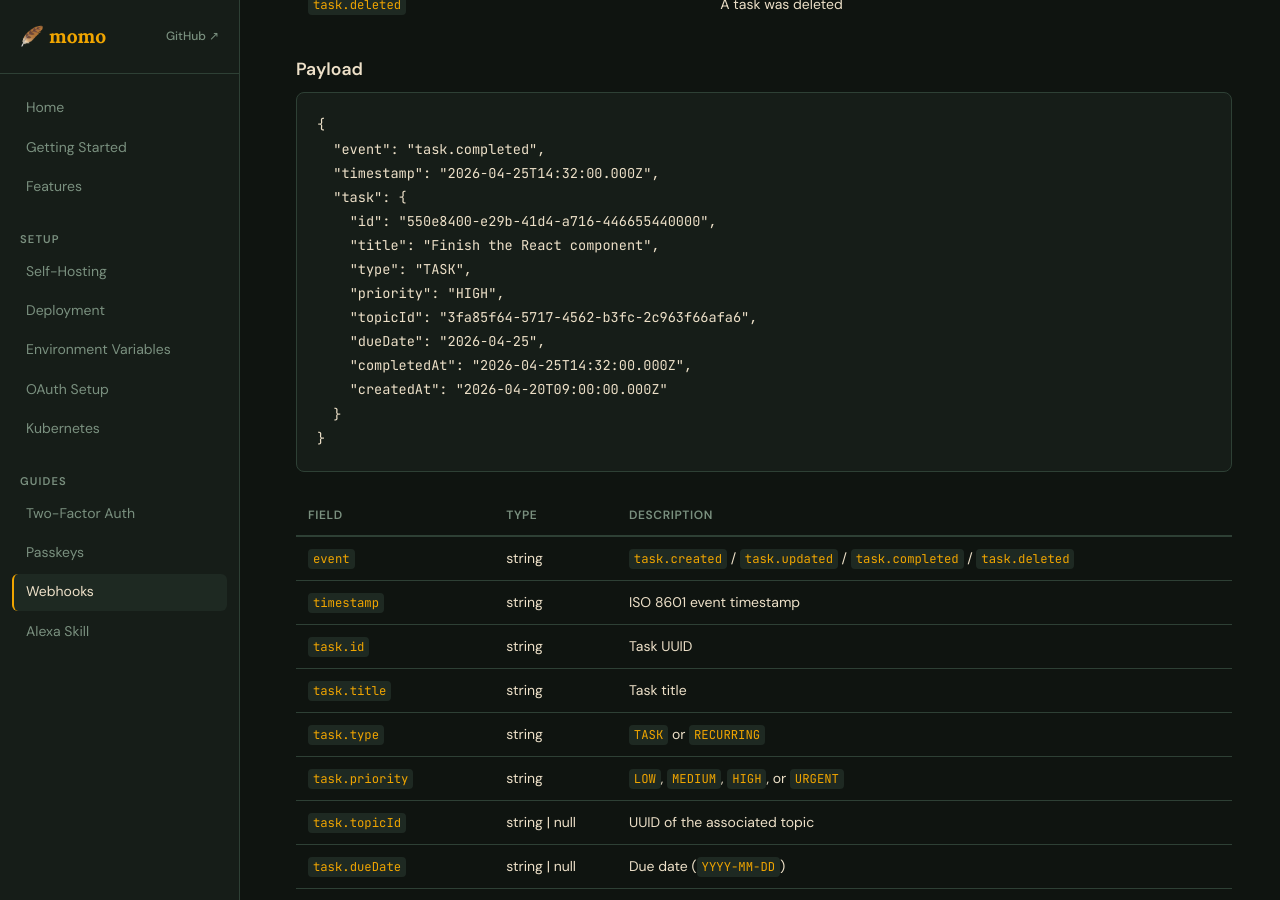
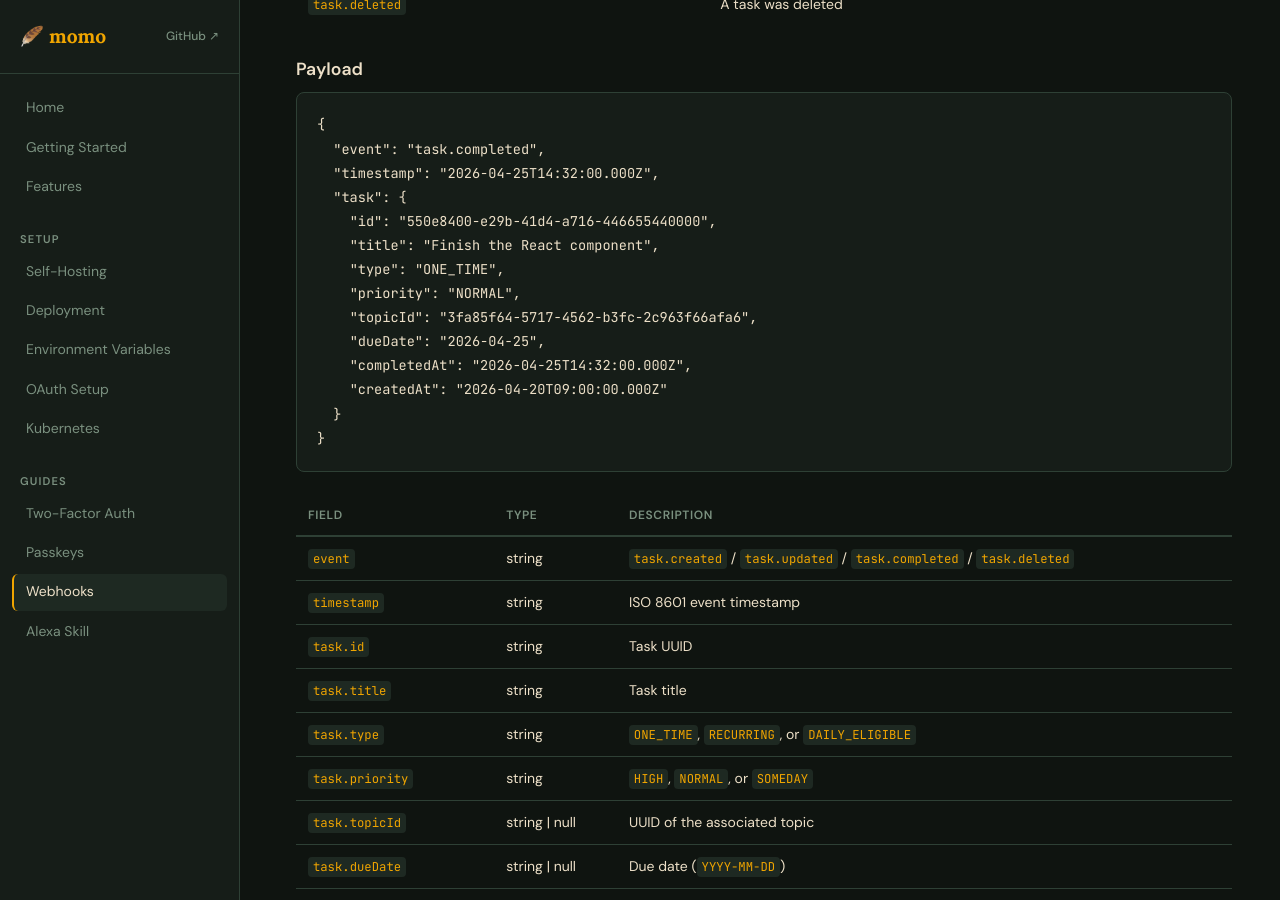
Before and after one commit to jp1337/momo, a Jekyll site: the page built from docs-site/webhooks.md, in a window 1280 px wide and 900 px high, scrolled down 2769 px. Built offline with Jekyll 4.4.1, drawn with Linux system fonts in a browser that asks for light colours; some of the changed text lies outside the part shown.

Commit message:
docs: fix incorrect enum values and nav paths in webhooks + features
- webhooks.md: task.type was wrong (TASK/RECURRING → ONE_TIME/RECURRING/DAILY_ELIGIBLE)
- webhooks.md: task.priority was wrong (LOW/MEDIUM/HIGH/URGENT → HIGH/NORMAL/SOMEDAY)
- webhooks.md: example payload used wrong enum values, fix anchor links in See also
- features.md: outbound webhook nav path was wrong (Settings → Outbound Webhooks
  → Settings → Integrations, where the outbound webhooks section lives)

Co-Authored-By: Claude Sonnet 4.6 <noreply@anthropic.com>

```diff
--- a/docs-site/webhooks.md
+++ b/docs-site/webhooks.md
@@ -110,8 +110,8 @@ You can configure up to **10 endpoints**, each with its own signing secret and e
   "task": {
     "id": "550e8400-e29b-41d4-a716-446655440000",
     "title": "Finish the React component",
-    "type": "TASK",
-    "priority": "HIGH",
+    "type": "ONE_TIME",
+    "priority": "NORMAL",
     "topicId": "3fa85f64-5717-4562-b3fc-2c963f66afa6",
     "dueDate": "2026-04-25",
     "completedAt": "2026-04-25T14:32:00.000Z",
@@ -126,8 +126,8 @@ You can configure up to **10 endpoints**, each with its own signing secret and e
 | `timestamp` | string | ISO 8601 event timestamp |
 | `task.id` | string | Task UUID |
 | `task.title` | string | Task title |
-| `task.type` | string | `TASK` or `RECURRING` |
-| `task.priority` | string | `LOW`, `MEDIUM`, `HIGH`, or `URGENT` |
+| `task.type` | string | `ONE_TIME`, `RECURRING`, or `DAILY_ELIGIBLE` |
+| `task.priority` | string | `HIGH`, `NORMAL`, or `SOMEDAY` |
 | `task.topicId` | string \| null | UUID of the associated topic |
 | `task.dueDate` | string \| null | Due date (`YYYY-MM-DD`) |
 | `task.completedAt` | string \| null | Completion timestamp (ISO 8601), only on `task.completed` |
```
Also changed, not shown: other parts of docs-site/webhooks.md (+2 -2 lines), docs-site/features.md (+2 -2 lines).
